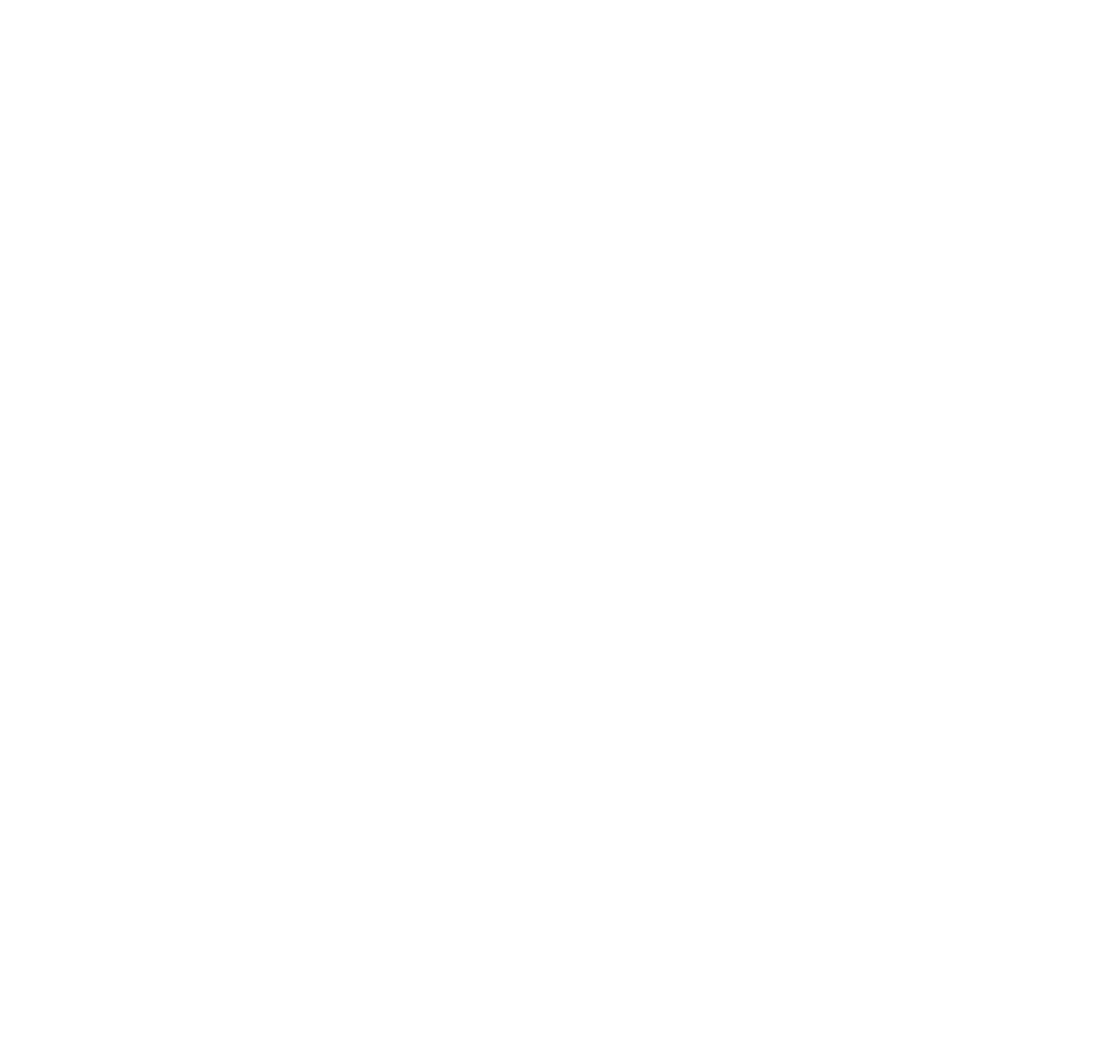
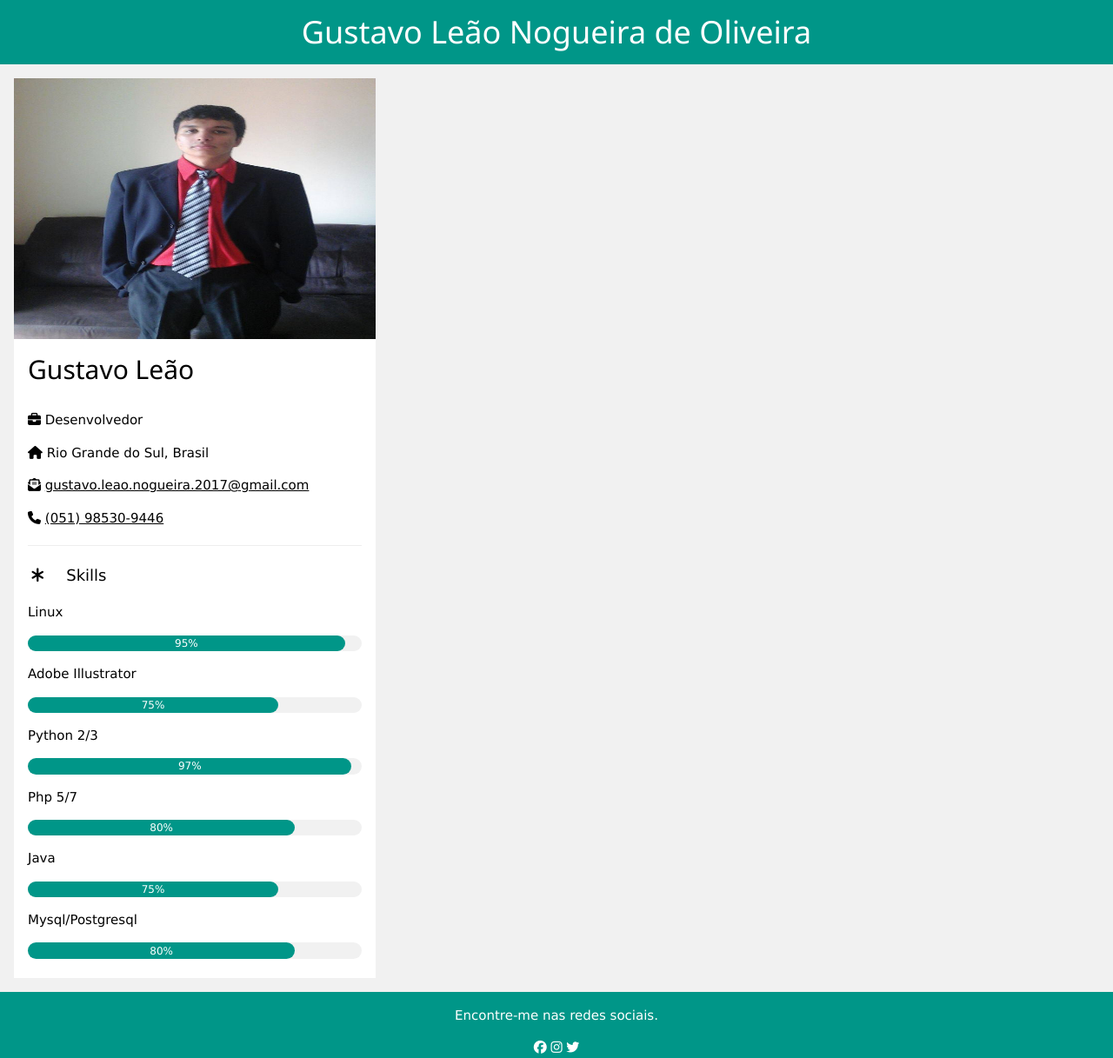
Before and after one commit to Gustavo-Leao-Nogueira/gustavo-leao-nogueira.github.io, a website: page index.html in a window 1280 px wide. Shown: the whole page at 87% size. Before the commit the page ends 800 px from the top, so only its background shows below. Drawn offline with nearby package versions, Linux system fonts and the light colour scheme.

Commit message:
Adicionado mais contúdo

```diff
--- /dev/null
+++ b/css/estilo.css
@@ -0,0 +1,4 @@
+.tamanho-foto {
+    width: 100%;
+    height: 300px;
+}
--- a/index.html
+++ b/index.html
@@ -1,5 +1,6 @@
 <!DOCTYPE html>
 <html lang="pt-br">
+
 <head>
     <meta charset="UTF-8">
     <meta name="viewport" content="width=device-width, initial-scale=1.0">
@@ -7,8 +8,70 @@
     <title>Gustavo Leão Nogueira de Oliveira</title>
 
     <link rel="stylesheet" href="node_modules/w3-css/3/w3.css">
+    <link rel="stylesheet" href="css/estilo.css">
+    <script src="https://kit.fontawesome.com/568a96625b.js"></script>
 </head>
-<body>
 
+<body class="w3-light-gray">
+
+    <header class="w3-container w3-teal">
+        <h1 class="w3-center"> Gustavo Leão Nogueira de Oliveira </h1>
+    </header>
+
+    <main class="w3-row w3-panel">
+        <section class="w3-third w3-white">
+            <div class="w3-display-container">
+                <img src="img/foto.jpg" alt="Gustavo Leão Nogueira de Oliveira" class="tamanho-foto">
+                <div class="w3-diplay-bottomleft w3-container w3-text-black">
+                    <h2>Gustavo Leão</h2>
+                </div>
+            </div>
+            <div class="w3-container">
+                <p><i class="fas fa-briefcase"></i> Desenvolvedor</p>
+                <p><i class="fas fa-home"></i> Rio Grande do Sul, Brasil</p>
+                <p><i class="fas fa-envelope-open-text"></i> <a href="mailto:gustavo.leao.nogueira.2017@gmail.com">gustavo.leao.nogueira.2017@gmail.com</a></p>
+                <p><i class="fas fa-phone"></i> <a  href="https://api.whatsapp.com/send?phone=5551985309446&text=&source=&data=">(051) 98530-9446 </a> </p>
+                <hr class="w3-black">
+                <p class="w3-large"><i class="fa fa-asterisk fa-fw w3-margin-right"></i> Skills</p>
+                <p>Linux</p>
+                <div class="w3-light-gray w3-round-xlarge w3-small">
+                    <div class="w3-container w3-center w3-teal w3-round-xxlarge" style="width: 95%">95%</div>
+                </div>
+                <p>Adobe Illustrator</p>
+                <div class="w3-light-gray w3-round-xlarge w3-small">
+                    <div class="w3-container w3-center w3-teal w3-round-xxlarge" style="width: 75%">75%</div>
+                </div>
+                <p>Python 2/3</p>
+                <div class="w3-light-gray w3-round-xlarge w3-small">
+                    <div class="w3-container w3-center w3-teal w3-round-xxlarge" style="width: 97%">97%</div>
+                </div>
+                <p>Php 5/7</p>
+                <div class="w3-light-gray w3-round-xlarge w3-small">
+                    <div class="w3-container w3-center w3-teal w3-round-xxlarge" style="width: 80%">80%</div>
+                </div>
+                <p>Java</p>
+                <div class="w3-light-gray w3-round-xlarge w3-small">
+                    <div class="w3-container w3-center w3-teal w3-round-xxlarge" style="width: 75%">75%</div>
+                </div>
+                <p>Mysql/Postgresql</p>
+                <div class="w3-light-gray w3-round-xlarge w3-small">
+                    <div class="w3-container w3-center w3-teal w3-round-xxlarge" style="width: 80%">80%</div>
+                </div>
+
+                <br>
+            </div>
+        </section>
+        <section class="w3-towthird ">
+
+        </section>
+    </main>
+
+    <footer class="w3-container w3-teal w3-center w3-margin-top">
+        <p>Encontre-me nas redes sociais.</p>
+        <a href="https://www.facebook.com/gustavo.leao.716"><i class="fab fa-facebook w3-hover-opacity"></i></a>
+        <a href="https://www.instagram.com/gustavo.leao.716/"><i class="fab fa-instagram w3-hover-opacity"></i></a>
+        <a href="https://twitter.com/02041997Leao"><i class="fab fa-twitter"></i></a>
+    </footer>
 </body>
+
 </html>
```
Also changed, not shown: img/foto.jpg (added).
